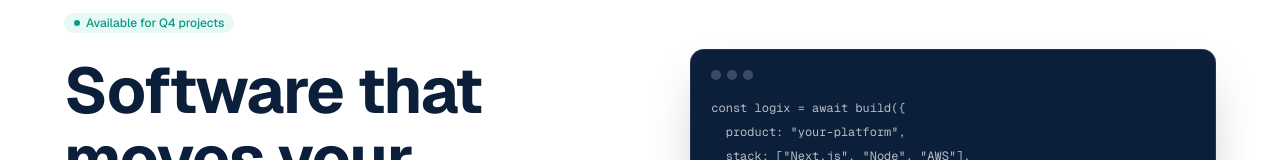
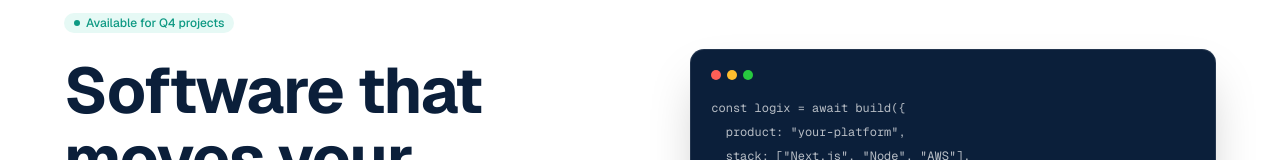
Before and after one commit to Abdullah-Developer68/logix, a Next.js app: page / in a window 1280 px wide. Shown: the part 136-296 px from the top of the page. Built offline with nearby package versions, Linux system fonts and the light colour scheme.

Commit message:
style: colorize terminal window controls to macOS red, yellow, and green

```diff
--- a/src/app/home-2/page.tsx
+++ b/src/app/home-2/page.tsx
@@ -525,9 +525,9 @@ export default function HomeV2() {
             {/* Terminal Header */}
             <div style={{ alignItems: "center", boxSizing: "border-box", display: "flex", justifyContent: "space-between" }}>
               <div style={{ boxSizing: "border-box", display: "flex", gap: "6px" }}>
-                <div style={{ backgroundColor: "rgb(255 255 255 / 22%)", borderRadius: "var(--radius-full)", boxSizing: "border-box", flexShrink: "0", height: "10px", width: "10px" }} />
-                <div style={{ backgroundColor: "rgb(255 255 255 / 22%)", borderRadius: "var(--radius-full)", boxSizing: "border-box", flexShrink: "0", height: "10px", width: "10px" }} />
-                <div style={{ backgroundColor: "rgb(255 255 255 / 22%)", borderRadius: "var(--radius-full)", boxSizing: "border-box", flexShrink: "0", height: "10px", width: "10px" }} />
+                <div style={{ backgroundColor: "#ff5f56", borderRadius: "var(--radius-full)", boxSizing: "border-box", flexShrink: "0", height: "10px", width: "10px" }} />
+                <div style={{ backgroundColor: "#ffbd2e", borderRadius: "var(--radius-full)", boxSizing: "border-box", flexShrink: "0", height: "10px", width: "10px" }} />
+                <div style={{ backgroundColor: "#27c93f", borderRadius: "var(--radius-full)", boxSizing: "border-box", flexShrink: "0", height: "10px", width: "10px" }} />
               </div>
               <div style={{ boxSizing: "border-box", color: "rgb(255 255 255 / 55%)", display: "inline-block", fontFamily: "var(--font-mono)", fontSize: "var(--text-xs)", lineHeight: "16px" }}>
                 logix / client-portal
--- a/src/components/sections/hero.tsx
+++ b/src/components/sections/hero.tsx
@@ -54,9 +54,9 @@ export function Hero() {
           className="relative rounded-xl bg-primary p-5 shadow-2xl border border-white/10"
         >
           <div className="flex gap-1.5">
-            <span className="size-2.5 rounded-full bg-white/20" />
-            <span className="size-2.5 rounded-full bg-white/20" />
-            <span className="size-2.5 rounded-full bg-white/20" />
+            <span className="size-2.5 rounded-full bg-[#ff5f56]" />
+            <span className="size-2.5 rounded-full bg-[#ffbd2e]" />
+            <span className="size-2.5 rounded-full bg-[#27c93f]" />
           </div>
           <pre className="mt-4 font-mono text-xs leading-6 text-white/70 overflow-x-auto">
 {`const logix = await build({
```
